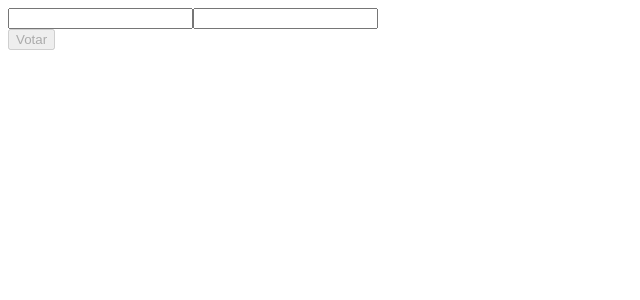
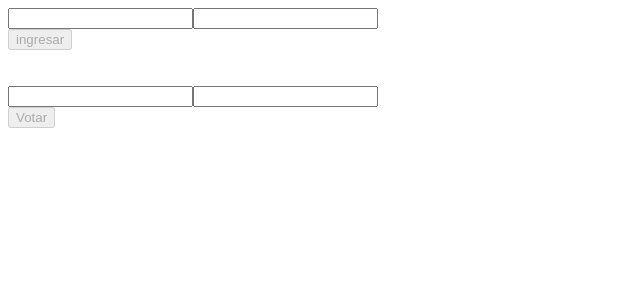
Before and after one commit to nachomonllor/segparc2511, an Angular app: page / in a window 1280 px wide. Shown: the top 300 px of the page, without its empty margins (0-640 px from the left). Built offline with nearby package versions, Linux system fonts and the light colour scheme.

Commit message:
agrego login

```diff
--- a/src/app/app.component.html
+++ b/src/app/app.component.html
@@ -1,6 +1,9 @@
 
+<app-login>
 
-
+</app-login>
+<br>
+<br>
 <app-formulario>
 </app-formulario>
 
--- a/src/app/app.module.ts
+++ b/src/app/app.module.ts
@@ -5,12 +5,14 @@ import { AppRoutingModule } from './app-routing.module';
 import { AppComponent } from './app.component';
 import { FormularioComponent } from './formulario/formulario.component';
 import { FormsModule } from '@angular/forms';
+import { LoginComponent } from './login/login.component';
 
 
 @NgModule({
   declarations: [
     AppComponent,
-    FormularioComponent
+    FormularioComponent,
+    LoginComponent
   ],
   imports: [
     BrowserModule,
--- /dev/null
+++ b/src/app/login/login.component.html
@@ -0,0 +1,22 @@
+<form #loginForm="ngForm">
+
+    <input type = "text" name = "nombre" [(ngModel)] = "us.nombre" #nombre = "ngModel" nombre required/>
+    <div *ngIf = 'nombre.dirty ||nombre.touched'>
+        el nombre es requerido
+    </div>
+
+    <input type ="password" name = "password" [(ngModel)] = "us.clave" #clave = "ngModel" password  required minlength="6"  />
+    <div *ngIf = 'clave.invalid && (clave.dirty || clave.touched)'  >
+        <div *ngIf = 'clave.errors.required'>
+            la clave es requerida
+        </div>
+        <div *ngIf = 'clave.errors.minlength'>
+           la clave debe tener al menos 6 caracteres
+        </div>
+    </div>
+    <br>
+
+    <button type="submit" name ="submit" class="btn btn-success" (click) = "validar()" [disabled]="!loginForm.form.valid"  >ingresar</button>
+
+
+</form>
--- /dev/null
+++ b/src/app/login/login.component.ts
@@ -0,0 +1,26 @@
+import { Component, OnInit } from '@angular/core';
+import { usuario } from '../modelos/usuario';
+
+@Component({
+  selector: 'app-login',
+  templateUrl: './login.component.html',
+  styleUrls: ['./login.component.css']
+})
+export class LoginComponent implements OnInit {
+
+  us:usuario;
+  constructor() {
+    this.us = new usuario("","");
+  }
+
+  ngOnInit() {
+
+
+
+  }
+
+  validar() {
+    console.log(this.us.nombre + " " + this.us.clave);
+  }
+
+}
--- /dev/null
+++ b/src/app/modelos/usuario.ts
@@ -0,0 +1,10 @@
+export class usuario {
+    nombre:string;
+    clave:string;
+
+    constructor(nombre:string, clave:string) {
+         this.nombre = nombre;
+         this.clave = clave;
+    }
+
+}
```
Also changed, not shown: src/app/login/login.component.css (added), 1 other file (tests, documents, lock files or other folders).
